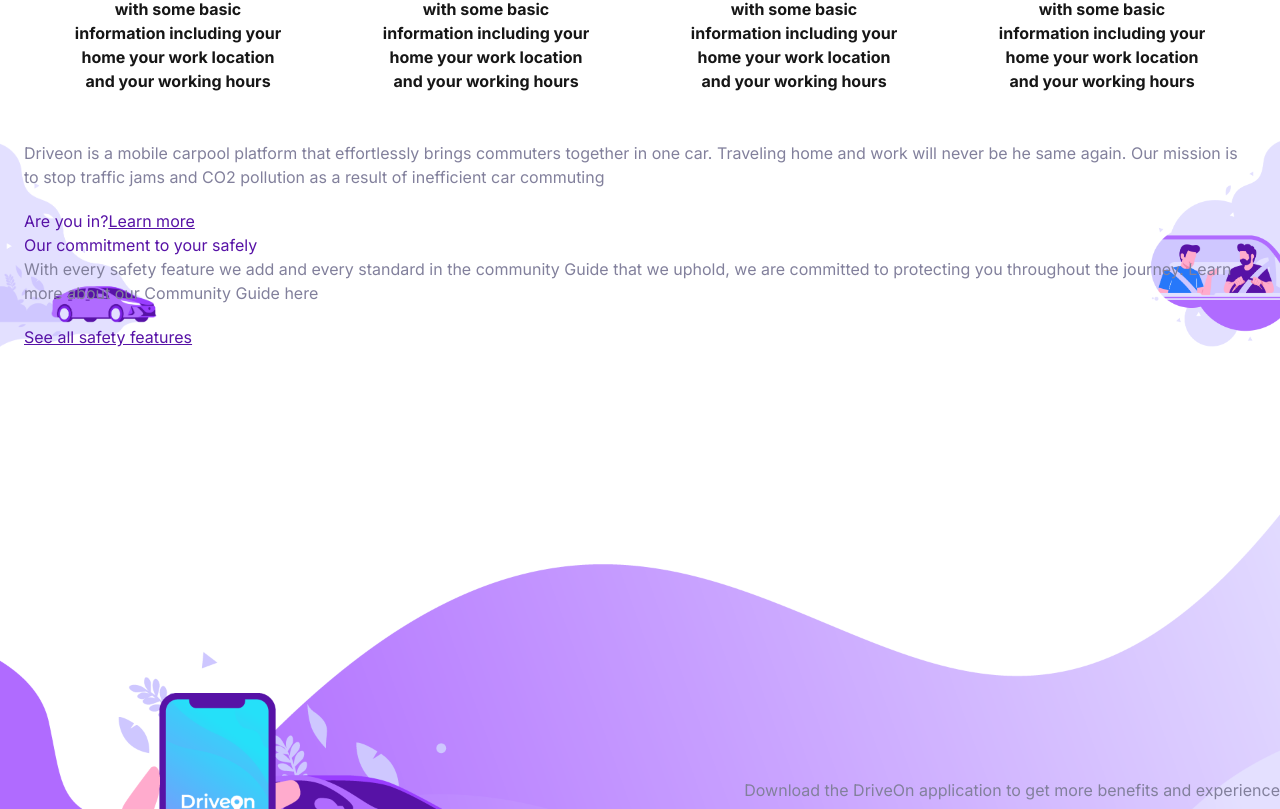
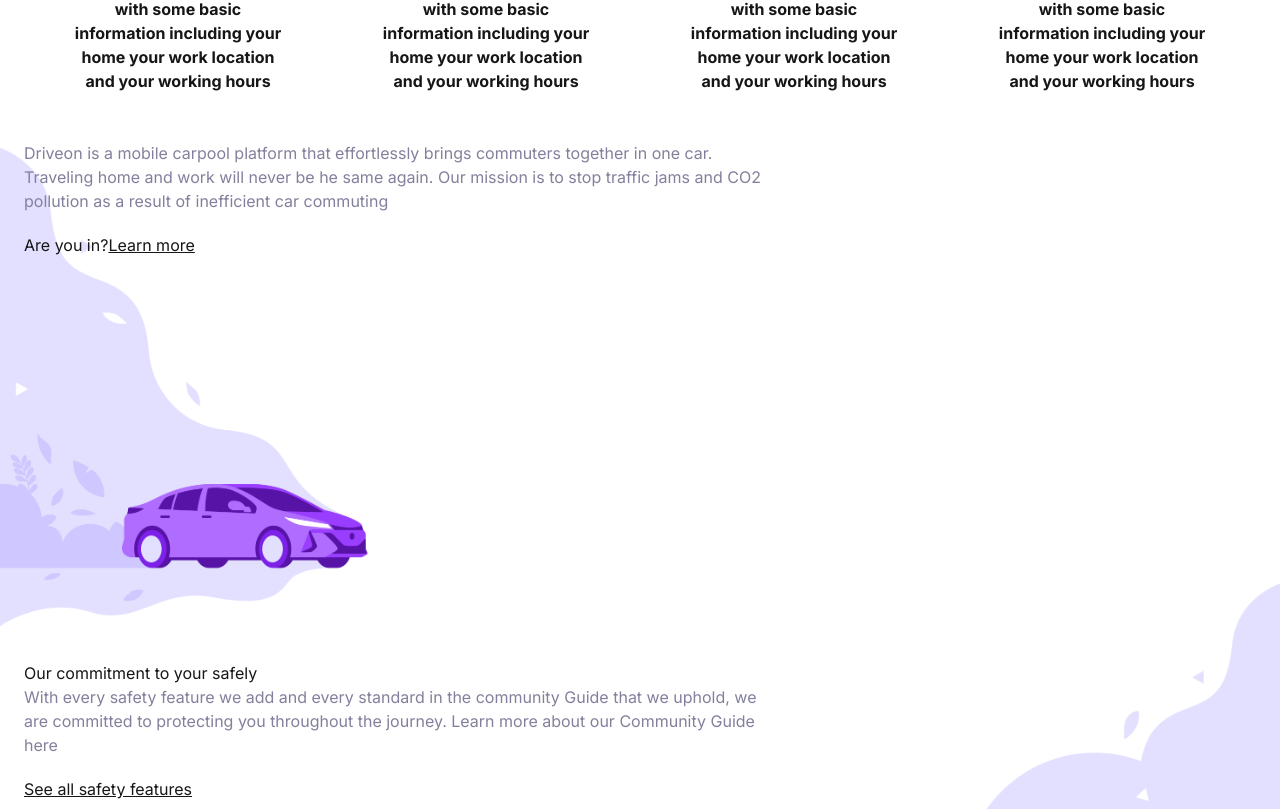
Before and after one commit to gstvcampos/test-tupiniquim, a Next.js app: page / in a window 1280 px wide. Shown: the part 671-1480 px from the top of the page. Built offline with nearby package versions, Linux system fonts and the light colour scheme.

Commit message:
feat: info section

```diff
--- a/components/InfoSection.tsx
+++ b/components/InfoSection.tsx
@@ -6,13 +6,13 @@
       className="hero"
       style={{
         backgroundImage: 'url(infoImage1.png), url(infoImage2.png)',
-        backgroundSize: 'contain',
+        backgroundSize: '30vw, 30vw',
         backgroundRepeat: 'no-repeat',
         backgroundPosition: 'left top, right bottom',
       }}
     >
-      <div className="mx-auto w-full max-w-screen-2xl px-2.5 md:px-6 text-primary">
-        <div>
+      <div className="w-full max-w-screen-xl px-2.5 md:px-6 h-[50vh] sm:h-[60vh] md:h-[80vh] lg:h-[130vh]">
+        <div className="h-1/2 w-3/5">
           <p className="mb-5 text-neutral">
             Driveon is a mobile carpool platform that effortlessly brings
             commuters together in one car. Traveling home and work will never be
@@ -24,7 +24,7 @@
             Learn more
           </Link>
         </div>
-        <div>
+        <div className="h-1/2 w-3/5">
           <h3>Our commitment to your safely</h3>
           <p className="mb-5 text-neutral">
             With every safety feature we add and every standard in the community
```
